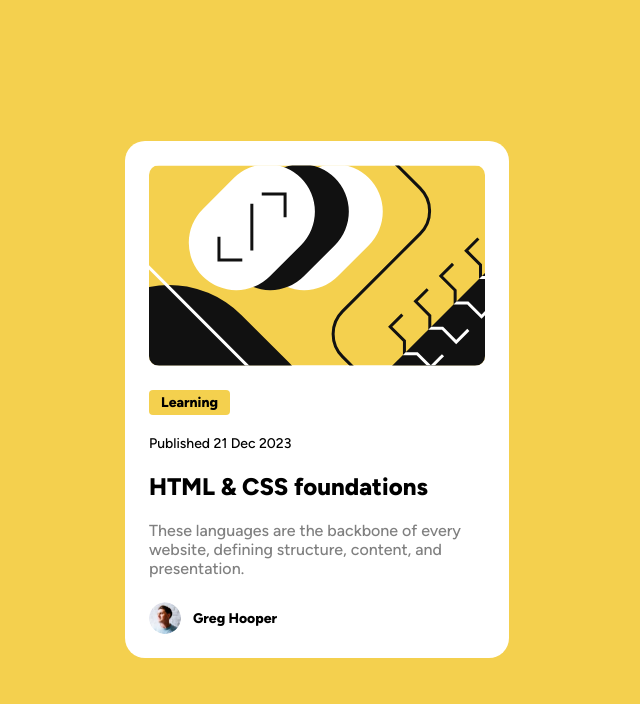
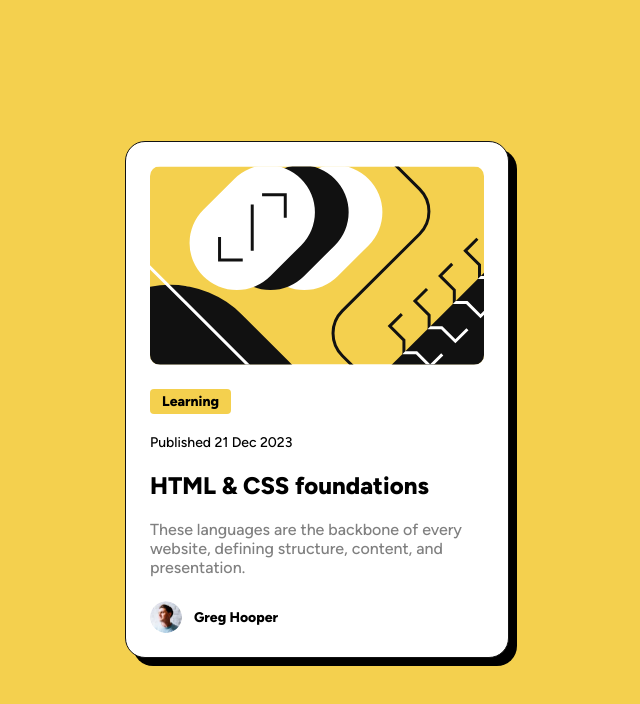
Before and after one commit to Falicitas/FrontendMentor-Blog-Preview, a plain HTML site: page index.html in a window 1280 px wide. Shown: the whole page, without its empty margins (323-963 px from the left). Drawn offline with Linux system fonts and the light colour scheme.

Commit message:
add border

```diff
--- a/style.css
+++ b/style.css
@@ -77,7 +77,8 @@ body {
     padding: 1.5rem;
     display: flex;
     flex-direction: column;
-
+    box-shadow: 8px 8px 0 0 rgba(0, 0, 0, 1);
+    border: 1px solid var(--neutral-black);
 }
 
 .blog-preview-card > img {
```
